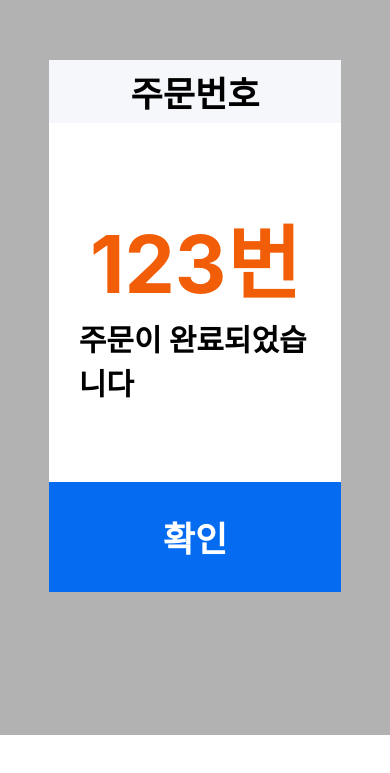
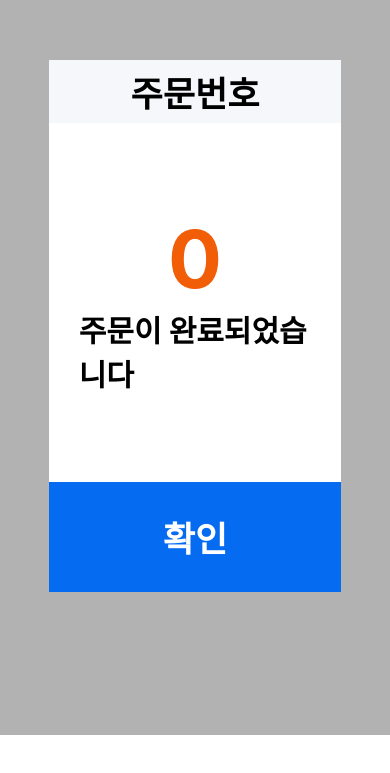
Before and after one commit to master1st/OkeyDokey_Contest-sh-, a React Native app in the folder OkeyDokeyContest/: screen /OrderNum in a window 390 px wide. Shown: the part 109-882 px from the top of the page. Built offline with nearby package versions, Linux system fonts and the light colour scheme.

Commit message:
axios.post 수정, 주문번호 추가

```diff
--- a/OkeyDokeyContest/src/screens/OrderNum.js
+++ b/OkeyDokeyContest/src/screens/OrderNum.js
@@ -12,13 +12,18 @@ import API from '../API/api';
 const OrderNum = () => {
   const navigation = useNavigation();
   const dispatch = useDispatch();
+
   const shoppings = useSelector(state => state.shopping.shoppings); //장바구니에 담긴 배열
-  console.log(shoppings);
+  const orderNumber = useSelector(state => state.shopping.orderNumber); //주문번호
+  const is_pack = useSelector(state => state.shopping.is_pack); //포장여부
+
+  // console.log('주문번호 : ' + orderNumber + ', 포장 : ' + is_pack);
+  // console.log(shoppings);
 
   const sendData = async shoppings => {
     try {
       const requestData = {
-        is_pack: true, // 이거는 프로바이더로 가져와줘야함.
+        is_pack: is_pack,
         data: shoppings.map(item => ({
           name: item.title,
           quantity: item.quantity,
@@ -28,9 +33,9 @@ const OrderNum = () => {
       };
 
       const response = await API.post('/order/create/', requestData);
-      console.log('🥹 success : ' + response.data);
+      console.log('[🥹 success ] ' + response.data);
     } catch (error) {
-      console.log('😝 error : ' + error);
+      console.log('[😝 error ]' + error);
     }
 
     //쇼핑 배열 초기화함
@@ -77,7 +82,7 @@ const OrderNum = () => {
               <Text style={styles.headerTitle}>주문번호</Text>
             </View>
             <View style={styles.subtitleView}>
-              <Text style={styles.orderNumber}>123번</Text>
+              <Text style={styles.orderNumber}>{orderNumber}</Text>
               <Text style={styles.subtitle}>주문이 완료되었습니다</Text>
             </View>
             <View style={styles.inputView}></View>
```
